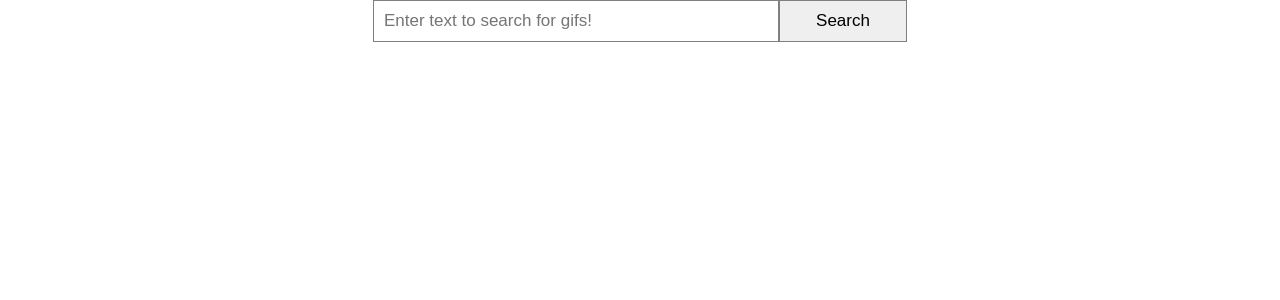
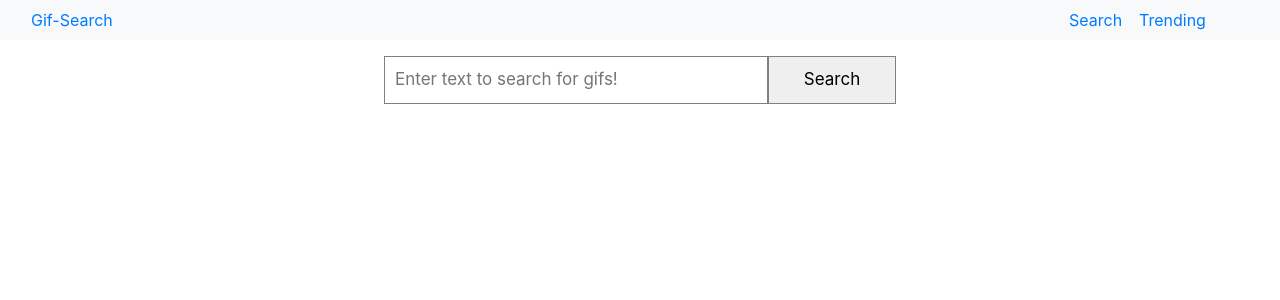
Before and after one commit to urnotjessie/gif-search-react-app-frontend, a React (Create React App) app: page / in a window 1280 px wide. Shown: the top 300 px of the page. Built offline with nearby package versions, Linux system fonts and the light colour scheme.

Commit message:
add navbar component and implement bootstrap 4

```diff
--- a/package.json
+++ b/package.json
@@ -4,6 +4,7 @@
   "private": true,
   "dependencies": {
     "react": "^16.6.3",
+    "react-bootstrap": "^0.32.4",
     "react-dom": "^16.6.3",
     "react-modal": "^3.6.1",
     "react-scripts": "2.1.1"
--- a/public/index.html
+++ b/public/index.html
@@ -19,6 +19,12 @@
       work correctly both with client-side routing and a non-root public URL.
       Learn how to configure a non-root public URL by running `npm run build`.
     -->
+    <link rel="stylesheet" href="https://stackpath.bootstrapcdn.com/bootstrap/4.1.0/css/bootstrap.min.css"
+    integrity="sha384-9gVQ4dYFwwWSjIDZnLEWnxCjeSWFphJiwGPXr1jddIhOegiu1FwO5qRGvFXOdJZ4"
+    crossorigin="anonymous">
+
+
+
     <title>React App</title>
   </head>
   <body>
--- /dev/null
+++ b/src/components/NavBar.js
@@ -0,0 +1,28 @@
+import React from 'react';
+
+const NavBar = () => {
+  return (
+      <nav className="navbar navbar-expand-lg navbar-dark bg-light">
+          <div className="container-fluid">
+              <div className="navbar-header">
+                  <a href="#">Gif-Search</a>
+              </div>
+              <div className="nav navbar-nav navbar-right">
+                  <div class="row justify-content-end">
+                    <div class="col-4">
+                      <a href="#">Search</a>
+                    </div>
+                    <div class="col-4">
+                        <a href="#">Trending</a>
+                    </div>
+                    <div class="col-4">
+
+                    </div>
+                  </div>
+              </div>
+          </div>
+      </nav>
+  );
+}
+
+export default NavBar;
--- a/src/containers/App.css
+++ b/src/containers/App.css
@@ -1,5 +1,9 @@
 .App {
   text-align: center;
+}
+
+.searchbar {
+  margin: 1em 0;
 }
 
 input {
--- a/src/containers/App.js
+++ b/src/containers/App.js
@@ -1,5 +1,6 @@
 import React, { Component } from 'react';
 import './App.css';
+import NavBar from '../components/NavBar';
 import SearchBar from '../components/SearchBar';
 import GifsContainer from './GifsContainer';
 import GifModal from '../components/GifModal';
@@ -40,6 +41,7 @@ class App extends Component {
   render() {
     return (
       <div className="App">
+        <NavBar />
         <SearchBar fetchGif={this.fetchGif} />
         <GifsContainer gifs={this.state.gifs} selectGif={selectedGif => this.openModal(selectedGif)} />
         <GifModal modalIsOpen={this.state.modalIsOpen}
```
Also changed, not shown: 1 other file (tests, documents, lock files or other folders).
